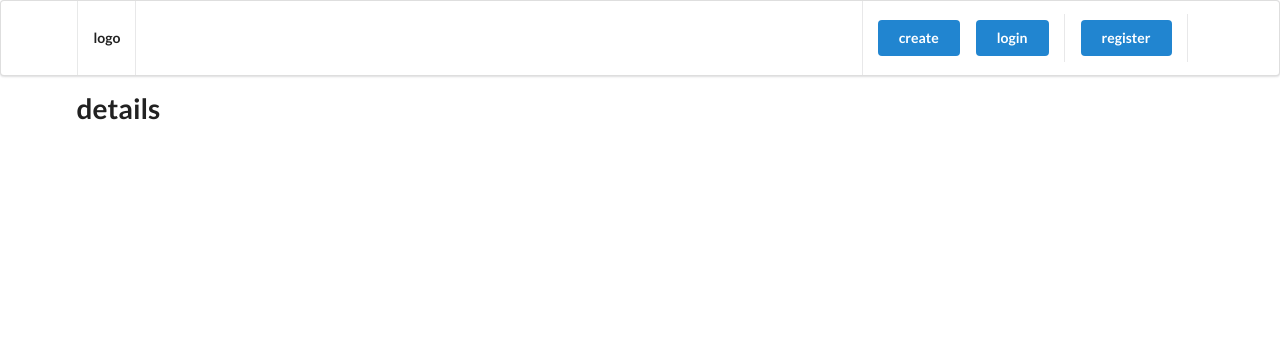
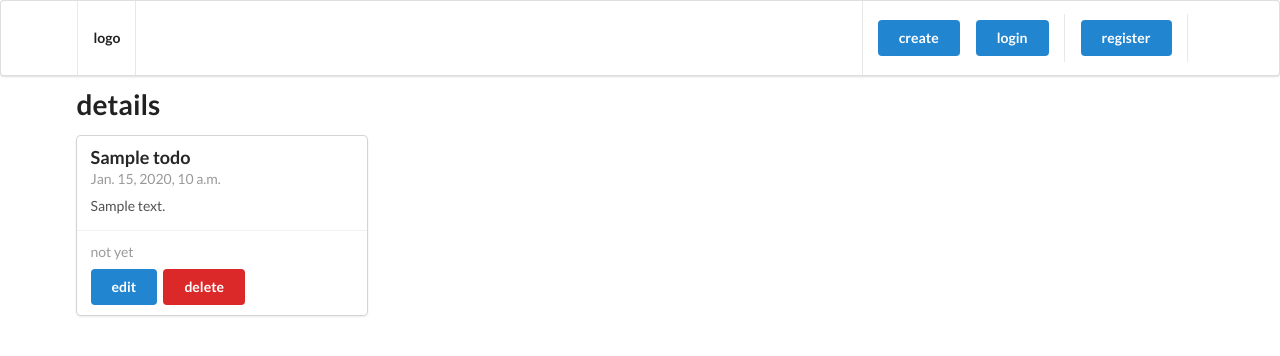
Before and after one commit to klaus-gudy/chronicles2, a Django app: template templates/todo/details.html in a window 1280 px wide. Shown: the top 356 px of the page. Run offline with Django 3.2, Linux system fonts and the light colour scheme; the template is opened without the code that fills it: most values are stand-ins (such as "Sample title", 1, 10 or a date in 2020).

Commit message:
querying and displaying

```diff
--- a/templates/_partials/base.html
+++ b/templates/_partials/base.html
@@ -10,7 +10,7 @@
 <body>
     <div class="ui menu">
         <div class="ui container">
-            <a href="" class="header item">logo</a>
+            <a href="{% url 'index' %}" class="header item">logo</a>
             <div class="right item">
                 <a href="{% url 'create' %}" class="ui primary button">create</a>
 
--- a/templates/todo/details.html
+++ b/templates/todo/details.html
@@ -1,6 +1,25 @@
 {% extends '_partials/base.html' %}
 {% block content %}
 
-<h1>details</h1>
+<h1 class="ui header">details</h1>
+
+<div class="ui card">
+    <div class="content">
+        <div class="header">{{todo.title}}</div>
+        <div class="meta">{{todo.created_at}}</div>
+        <div class="description"> <p>{{todo.description}}</p></div>
+    </div>
+
+    <div class="extra content">
+        {% if todo.is_completed %}
+        <p> <i class="check icon green"></i> completed at {{updated_at}}
+        {% else %}
+        not yet
+        </p>
+        {% endif %}
+        <a href="" class="ui button primary">edit</a>
+        <a href="" class="ui button red">delete</a>
+    </div>
+</div>
 
 {% endblock content %}
```
Also changed, not shown: templates/todo/index.html (+62 -1 lines), todo/views.py (+15 -2 lines), db.sqlite3.
